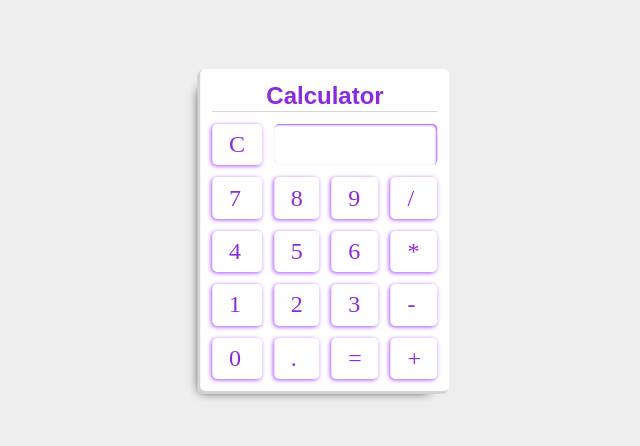
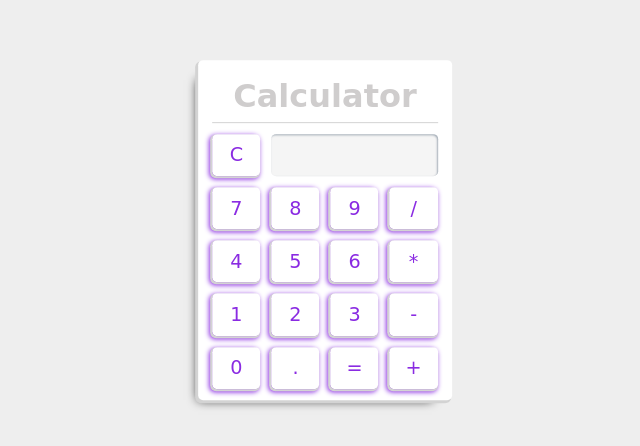
Before and after one commit to catedony/calc, a plain HTML site: page index.html in a window 1280 px wide. Shown: the part 170-616 px from the top of the page, without its empty margins (315-955 px from the left). Drawn offline with Linux system fonts and the light colour scheme; a web font is replaced by a local one.

Commit message:
updated decoration

```diff
--- a/script.js
+++ b/script.js
@@ -4,7 +4,7 @@ var display = document.querySelector('.result');
 var btn = document.querySelectorAll('.btn_act');
 
 for (var i = 0; i < btn.length; i++) {
-	btn[i].addEventListener('click', calc);
+	btn[i].addEventListener('click', input);
 }
 
 var result = document.querySelector('.is');
@@ -13,7 +13,8 @@ result.addEventListener('click', getResult);
 var reset = document.getElementById('reset');
 reset.addEventListener('click', clear);
 
-function calc() {
+function input() {
+
 	str += this.innerHTML;
 	display.innerHTML = str;
 }
--- a/style.css
+++ b/style.css
@@ -1,15 +1,20 @@
+@import url('https://fonts.googleapis.com/css?family=Gugi');
+@import url('https://fonts.googleapis.com/css?family=Audiowide');
 body {
 	background-color: rgba(211, 211, 211, 0.37);
 	color: blueviolet;
-	font-size: 24px;
-	font-family: serif;
+	font-size: 16px;
+	font-family: 'Gugi', cursive;
 }
 .header {
-	color: blueviolet;
+	color: rgb(207, 205, 205);
 	border-bottom: 1px solid lightgrey;
-	font-family: sans-serif;
+	font-family: 'Gugi', cursive;
+	font-size: 2rem;
+	padding: 0.4rem 0;
 }
 .body {
+	font-size: 1.2rem;
 	position: absolute;
 	top: 50%;
 	left: 50%;
@@ -25,34 +30,49 @@ table {
 	box-shadow:
 		-2px 2px 0 1px lightgrey,
 		-10px 10px 10px -10px black;
-	border-spacing: 0.5em;
+	border-spacing: 0.7rem;
 	border-radius: 5px;
+	padding: 0 0.2rem;
 }
 td {
-	padding: 0.3em 0.7em;
+	width: 25%;
+	text-align: center;
+	vertical-align: middle;
+	padding: 0.6rem 1rem;
 	border-radius: 5px;
 
 }
 .btn {
 	border-radius: 5px;
-	box-shadow: -1px 1px 4px rgb(169, 76, 255);
+	box-shadow:
+	-1px 1px 0 1px lightgrey,
+		-2px 2px 5px 1px blueviolet;
 }
 .btn:hover {
 	cursor: pointer;
-	box-shadow:  -1px 1px 2px blueviolet;
+	box-shadow:
+	-1px 1px 0 1px lightgrey,
+		-2px 2px 5px 1px rgb(169, 76, 255);
 }
 .btn:active {
 	cursor: pointer;
 	box-shadow: inset 0 0 4px blueviolet;
 }
 .display {
-	padding: 0.2em;
+	padding: 0.2rem 0.4rem;
 	text-align: right;
-	box-shadow: inset -1px 1px 2px rgb(169, 76, 255);
+	background-color: whitesmoke;
+	box-shadow: inset -1px 1px 2px rgb(160, 170, 180);
 	text-shadow: none;
+
 }
 
 .result {
+	color: darkgrey;
+	font-family: 'Audiowide', cursive;
+	font-size: 1.7rem;
+	overflow: hidden;
+	max-width: 8.9rem;
 	display: inline-block;
 	vertical-align: middle;
 }
```
